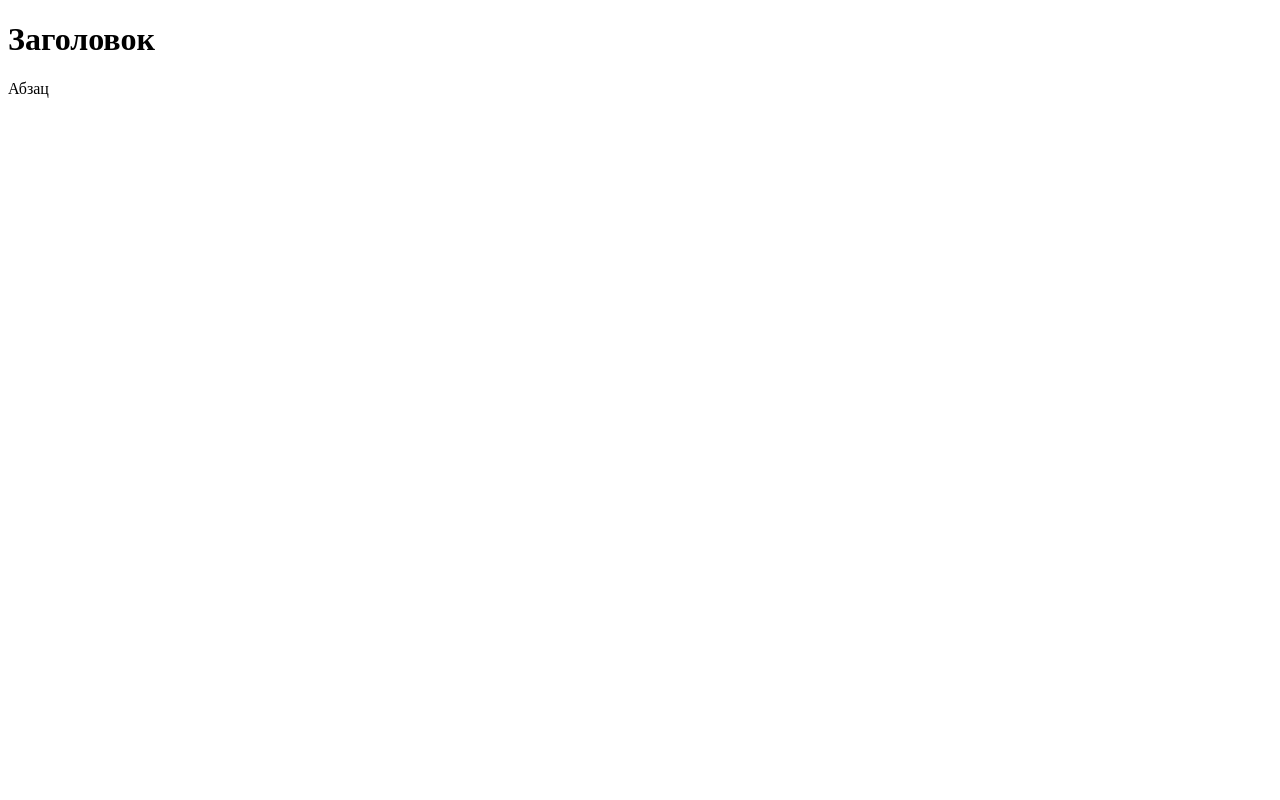
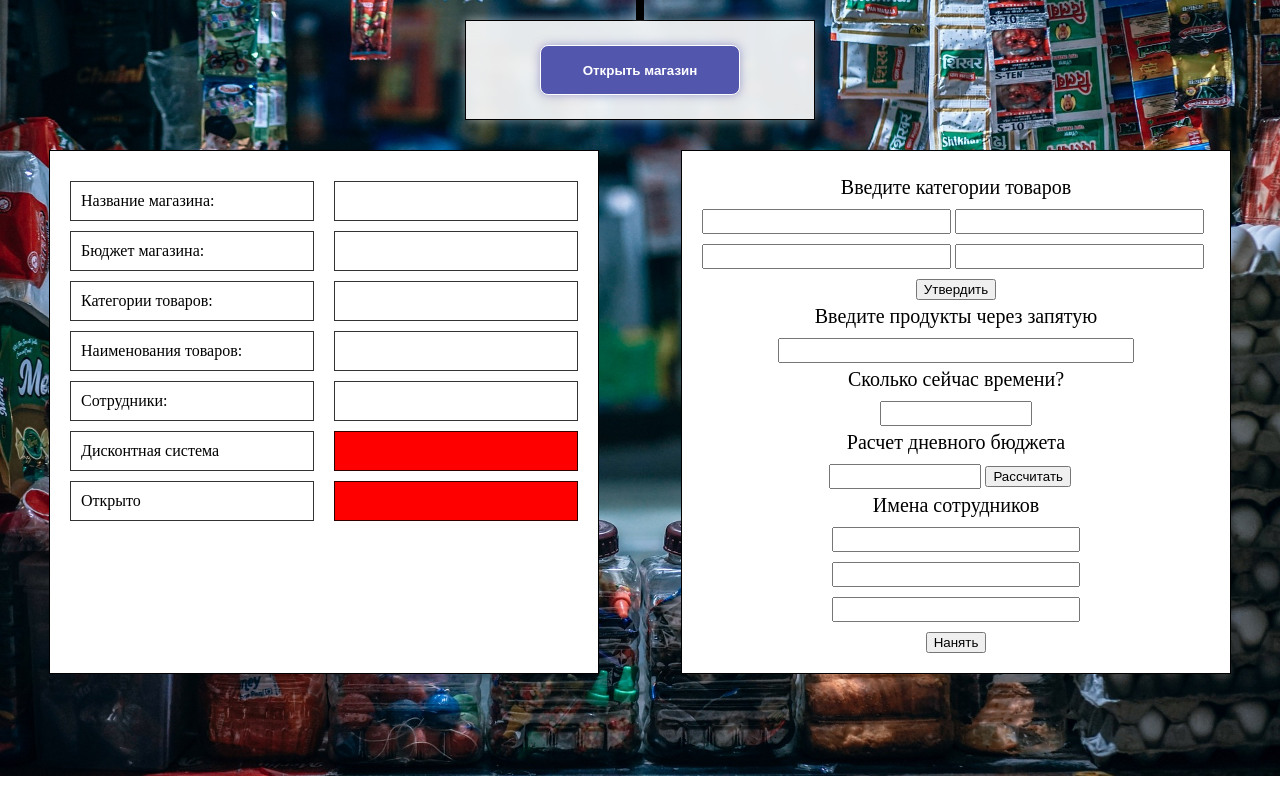
Before and after one commit to iocainee/js-start, a plain HTML site: page index.html in a window 1280 px wide. Drawn offline with nearby package versions, Linux system fonts and the light colour scheme; files that its build step writes are made by us from their sources; files whose address does not match are found by name.

Commit message:
Пятое задание

```diff
--- a/5_lesson/Apple/js/script.js
+++ b/5_lesson/Apple/js/script.js
@@ -13,3 +13,5 @@ menu.appendChild(fifth);
 document.body.style.backgroundImage = "url('img/apple_true.jpg')";
 columns[1].removeChild(advertising);
 title1.textContent = 'Мы продаем только подлинную технику Apple!'
+
+let opinion = prompt('Как вы относитесь к технике Apple?');
--- a/index.html
+++ b/index.html
@@ -1,14 +1,68 @@
 <!DOCTYPE html>
+<html lang="ru">
+  <head>
+	<meta charset="utf-8">
+	<meta http-equiv="X-UA-Compatible" content="IE=edge">
+	<meta name="viewport" content="width=device-width, initial-scale=1">
+	<title>Java Script</title>
+  </head>
+  <body>
 
-<html>
-  <head>
-  	<title>Страница</title>
-    <meta charset="utf-8">
-    <script src="script.js"></script>
-  </head>
+	<div class="open">
+		<button class="open-btn" id="open-btn">Открыть магазин</button>
+	</div>
+	<div class="main">
+		<div class="main-info">
+			<div class="name">Название магазина: </div>
+			<div class="name-value"></div>
 
-  <body>
-    <h1>Заголовок</h1>
-    <p>Абзац</p>
+			<div class="budget">Бюджет магазина: </div>
+			<div class="budget-value"></div>
+
+			<div class="goods">Категории товаров: </div>
+			<div class="goods-value"></div>
+
+			<div class="items">Наименования товаров: </div>
+			<div class="items-value"></div>
+
+			<div class="employers">Сотрудники: </div>
+			<div class="employers-value"></div>
+
+			<div class="discount">Дисконтная система </div>
+			<div class="discount-value"></div>
+
+			<div class="isopen">Открыто </div>
+			<div class="isopen-value"></div>
+		</div>
+		<div class="main-functions">
+			<div class="choose-goods">Введите категории товаров</div>
+			<input class="goods-item" type="text" id="goods_1">
+			<input class="goods-item" type="text" id="goods_2">
+			<input class="goods-item" type="text" id="goods_3">
+			<input class="goods-item" type="text" id="goods_4">
+			<button class="goods-item-btn">Утвердить</button>
+
+			<div class="choose-items">Введите продукты через запятую</div>
+			<input class="choose-item" type="text" id="items">
+
+			<div class="time">Сколько сейчас времени?</div>
+			<input class="time-value" type="text" id="time">
+
+			<div class="count-budget">Расчет дневного бюджета</div>
+			<input class="count-budget-value" type="text" id="budget">
+			<button class="count-budget-btn">Рассчитать</button>
+
+			<div class="hire-employers">Имена сотрудников</div>
+			<input class="hire-employers-item" type="text" id="employers_1">
+			<input class="hire-employers-item" type="text" id="employers_2">
+			<input class="hire-employers-item" type="text" id="employers_3">
+			<button class="hire-employers-btn">Нанять</button>
+		</div>
+	</div>
+
+
+	<link rel="stylesheet" href="css/style.css">
+
+	<script  src="js/script.js">	</script>
   </body>
 </html>
```
Also changed, not shown: 5_lesson/Shop/js.js (added, +7 -0 lines), js/script.js (renamed from script.js).
